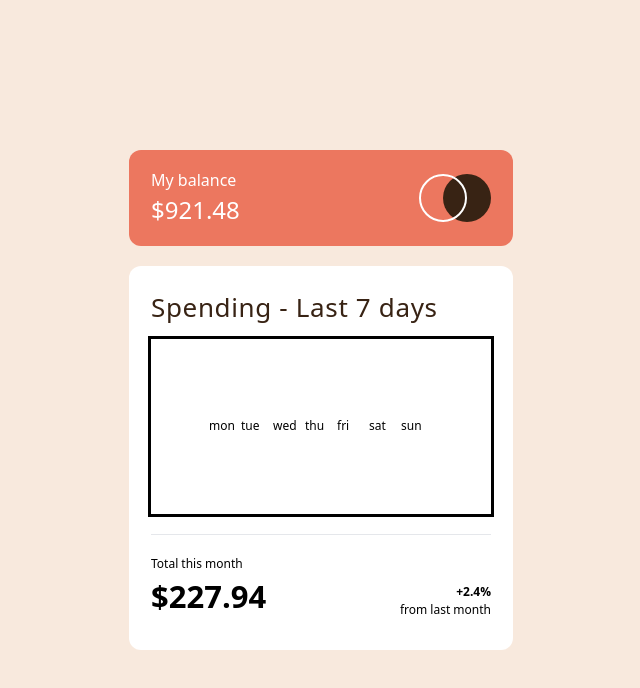
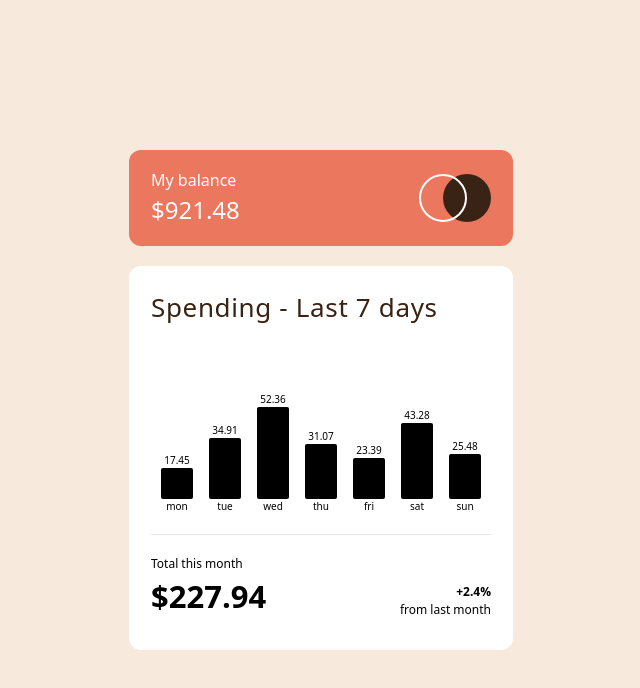
Before and after one commit to code-looney/expenses-chart-component, a React (Vite) app: page / in a window 1280 px wide. Shown: the top 688 px of the page, without its empty margins (319-959 px from the left). Built offline with nearby package versions, Linux system fonts and the light colour scheme.

Commit message:
created graphs

```diff
--- a/src/components/Chart.jsx
+++ b/src/components/Chart.jsx
@@ -7,8 +7,6 @@ import Total from './Total';
 const Chart = () => {
     const [days, setDays] = useState();
     const [amount, setAmount] = useState();
-    const [mon, setMon] = useState();
-    const [monAmount, setMonAmount] = useState();
     const height = ['h-[17.45%]', 'h-[34.91%]', 'h-[52.36%]', 'h-[31.07%]', 'h-[23.39%]', 'h-[43.28%]', 'h-[25.48%]', 'h-[23.39%]'];
 
     useEffect(() => {
@@ -16,8 +14,9 @@ const Chart = () => {
         .then(res => res.json())
         .then(data => {
             setDays(data)
-            // setMon(data[0].day)
-            // setMonAmount(JSON.stringify(data[0].amount))
+            data.map(amount => {
+                setAmount(amount.amount)
+            })
         })
     }, [])
 
@@ -28,22 +27,21 @@ const Chart = () => {
         <Container className={`w-[340px] h-[340px] flex flex-col gap-3`}>
             <ChartTitle className={`text-[26px] text-chart-font-color tracking-wide font-medium`}>Spending - Last 7 days</ChartTitle>
             <Container className={`h-[280px] gap-5 flex flex-col justify-end`}>
-                <Container className={`outline flex items-end justify-center h-[100%]`}>
-                    <ul className={`flex justify-end items-center text-[12px] h-[100%] font-thin`}>
+                <Container className={`flex items-end justify-center h-[100%]`}>
+                    <ul className={`flex justify-end items-end gap-4 text-[12px] h-[100%] font-thin`}>
                          {/* {days && days.map(amount => <li>{console.log(amount.amount)}</li>)} */}
 
                          {days && days.map((day, index) => {
                             return (
-                                <li key={index}>
-                                    <div>
-                                        <div className='flex flex-col items-center'>{monAmount}</div>
-                                        <div className={`bg-black w-8 h-[${monAmount}%] rounded-sm`}></div>
+                                <li className={`text-[10px] h-[100%]`} key={index}>
+                                    <div className={`flex flex-col h-[100%] items-center justify-end`}>
+                                        <div className={``}>{day.amount}</div> {/* make event */}
+                                        <div className={`bg-black w-8 h-[${day.amount}%] rounded-sm`}></div>
                                         <div>{day.day}</div>
                                     </div>
                                 </li>
                             )
-                         })}
-
+                        })}
                     </ul>
                 </Container>
                 <Container>
```
